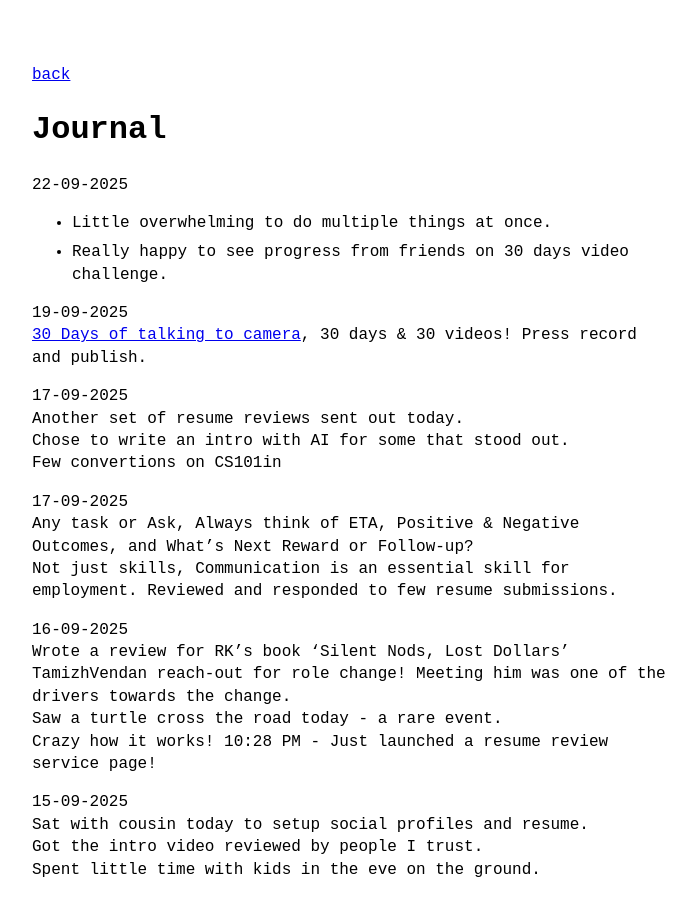
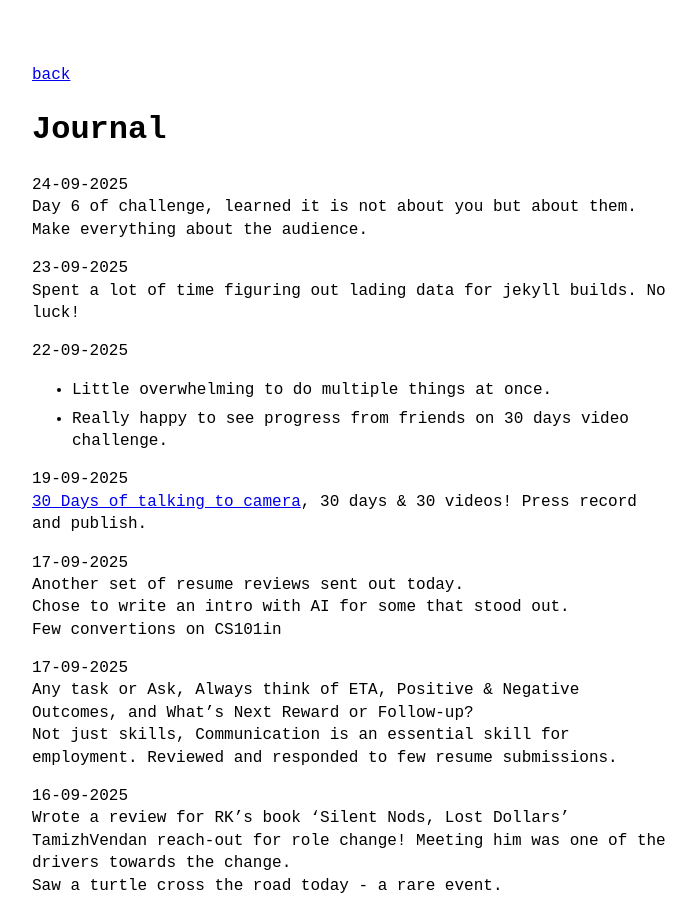
Before and after one commit to VallarasuS/Vallarasu.in, a Jekyll site: the page built from docs/open-journal.md, in a window 1280 px wide and 900 px high. Shown: the whole window, without its empty margins (288-984 px from the left). Built offline with Jekyll 4.4.1, drawn with Linux system fonts in a browser that asks for light colours.

Commit message:
Update open-journal.md

```diff
--- a/docs/open-journal.md
+++ b/docs/open-journal.md
@@ -2,6 +2,13 @@
 layout: page
 title: Journal
 ---
+
+24-09-2025<br>
+Day 6 of challenge, learned it is not about you but about them. <br>
+Make everything about the audience.
+
+23-09-2025<br>
+Spent a lot of time figuring out lading data for jekyll builds. No luck!
 
 22-09-2025<br>
 - Little overwhelming to do multiple things at once.<br>
```
